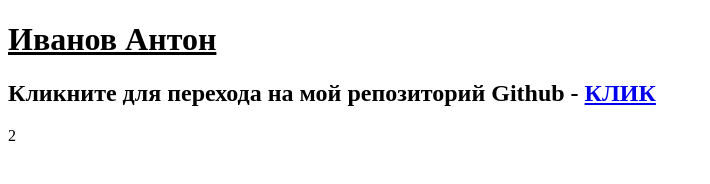
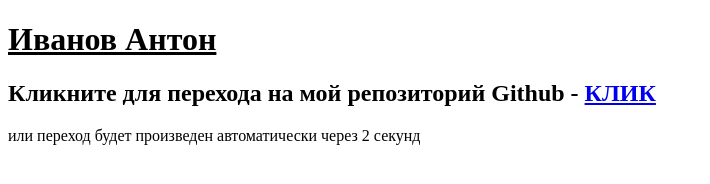
Before and after one commit to ivanovant/Repair-Design-Project, a plain HTML site: page index.html in a window 1280 px wide. Shown: the whole page, without its empty margins (0-710 px from the left). Drawn offline with Linux system fonts and the light colour scheme.

Commit message:
Update index.html

```diff
--- a/index.html
+++ b/index.html
@@ -9,7 +9,8 @@
   <h1><u>Иванов Антон</u></h1>
   <h2>Кликните для перехода на мой репозиторий Github - <a href="https://github.com/ivanvovant/myprojects">КЛИК</a>
   </h2>
-  <p>или переход будет произведен автоматически через 7 секунд</p>
+  <span>или переход будет произведен автоматически через</span>
+  <span class="num">7</span>
   <script>
     document.addEventListener('DOMContentLoaded', () => {
     let i = 7;
@@ -18,9 +19,10 @@
     location.href = 'https://github.com/ivanovant/myprojects';
     return false
     }
-    document.querySelector('p').innerHTML = --i;
+    document.querySelector('.num').innerHTML = --i;
     }, 1000);
     });
     </script>
+    <span> секунд</span>
 </body>
 </html>
```
